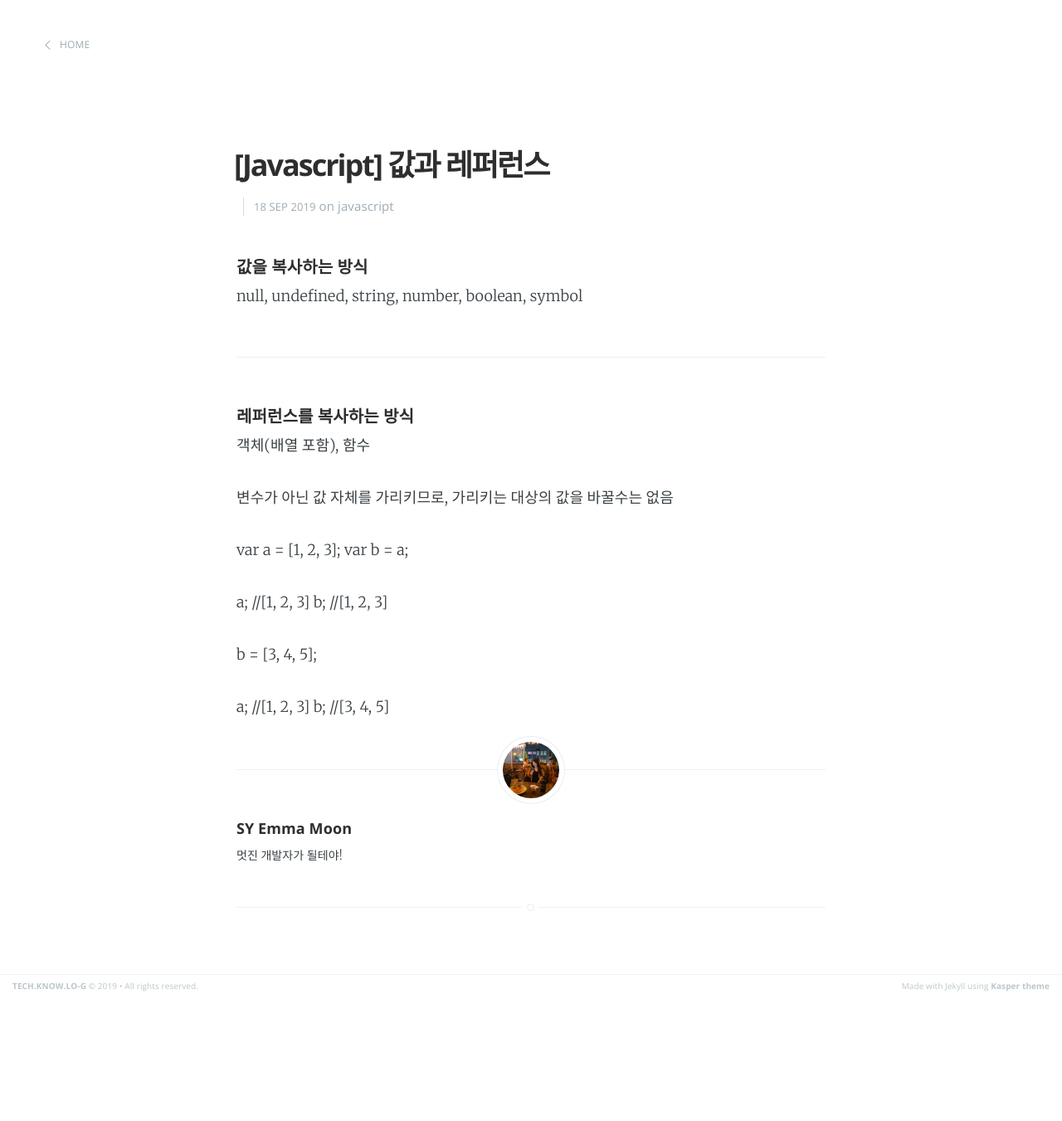
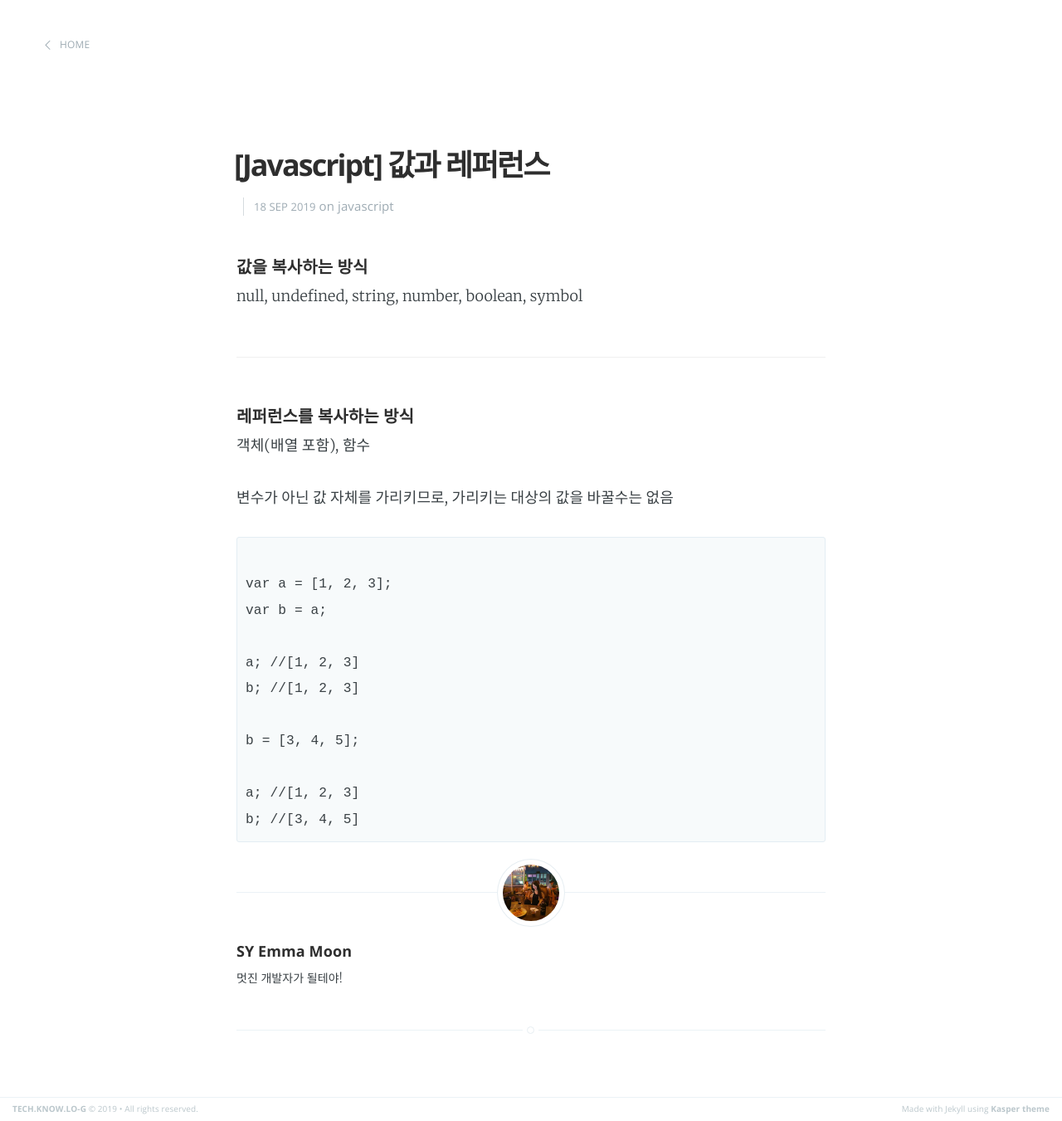
Before and after one commit to SY-MOON/sy-moon.github.io, a Jekyll site: the page built from _posts/2019-09-17-javascript-value-reference.md, in a window 1280 px wide. Shown: the whole page at 83% size. Built offline with Jekyll 4.4.1, drawn with Linux system fonts in a browser that asks for light colours; our own code applies the rules of GitHub Pages for plain Markdown files; before the commit the page ends 1203 px from its top, so only the background shows below that.

Commit message:
Update 2019-09-17-javascript-value-reference.md

```diff
--- a/_posts/2019-09-17-javascript-value-reference.md
+++ b/_posts/2019-09-17-javascript-value-reference.md
@@ -18,6 +18,7 @@ null, undefined, string, number, boolean, symbol
 
 변수가 아닌 값 자체를 가리키므로, 가리키는 대상의 값을 바꿀수는 없음
 
+<pre><code>
 var a = [1, 2, 3];
 var b = a;
 
@@ -28,3 +29,4 @@ b = [3, 4, 5];
 
 a; //[1, 2, 3]
 b; //[3, 4, 5]
+</code></pre>
```
